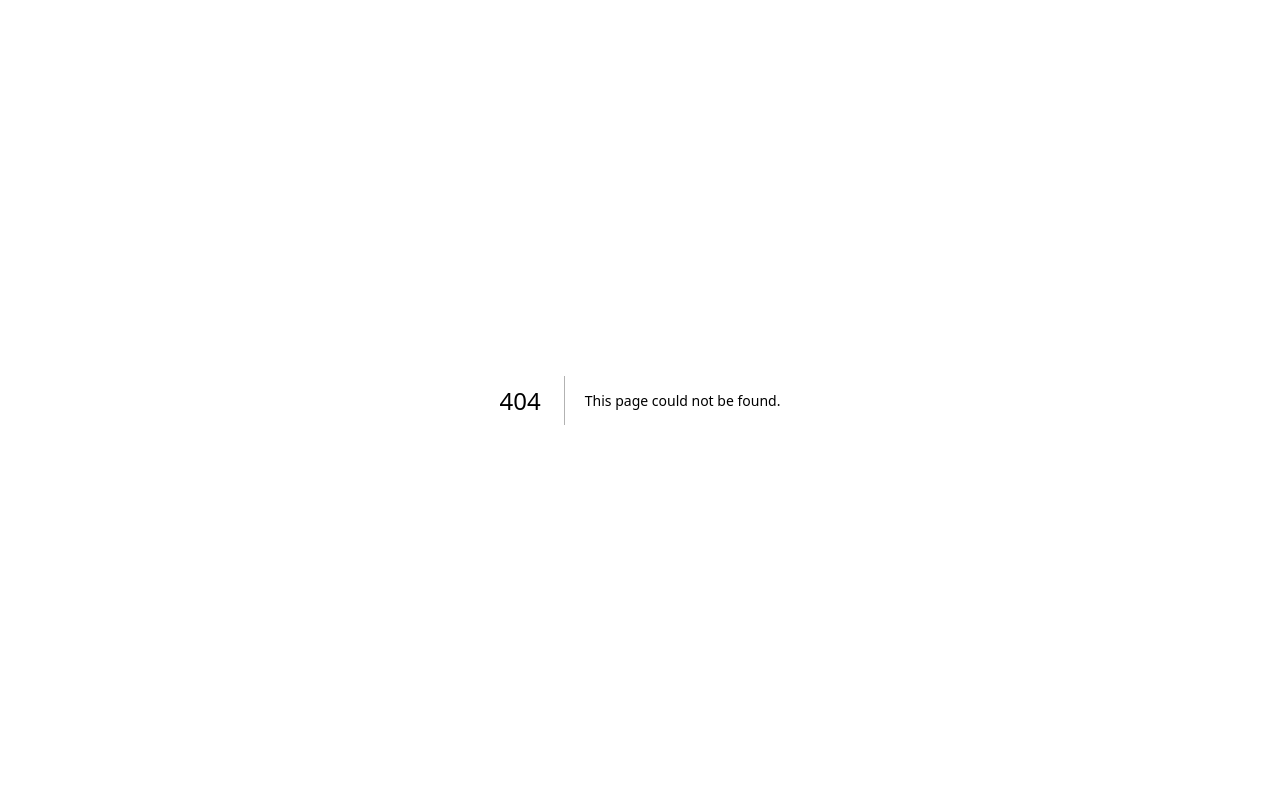
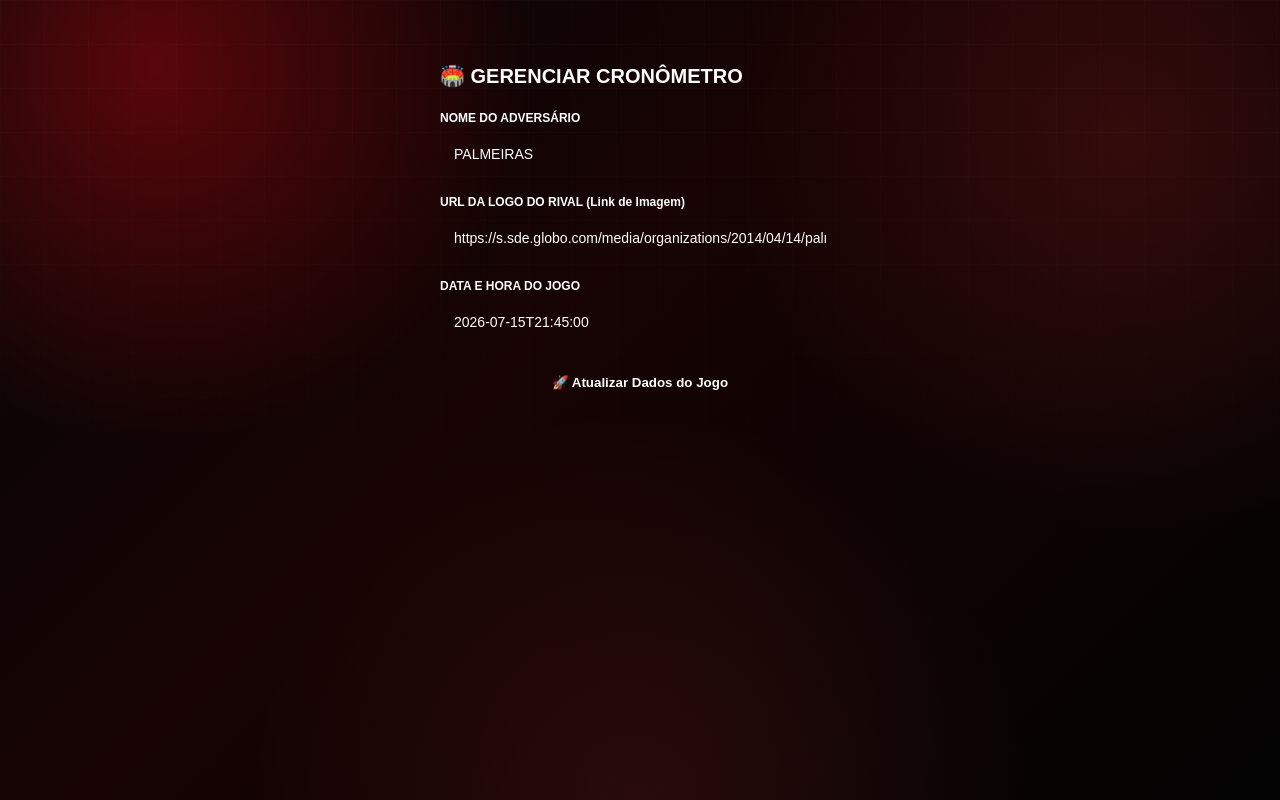
Before and after one commit to elenilda10/Gols-Flamengo---Bol-o, a Next.js app: page /admin in a window 1280 px wide. Before the commit this address had no page. Built offline with nearby package versions, Linux system fonts and the light colour scheme.

Commit message:
Create page.tsx

```diff
--- /dev/null
+++ b/app/admin/page.tsx
@@ -0,0 +1,75 @@
+"use client"
+
+import { useState, useEffect } from "react"
+
+export default function AdminPainel() {
+  const [adversario, setAdversario] = useState("")
+  const [logoUrl, setLogoUrl] = useState("")
+  const [dataJogo, setDataJogo] = useState("")
+  const [loading, setLoading] = useState(true)
+  const [enviando, setEnviando] = useState(false)
+
+  useEffect(() => {
+    fetch("/api/proximo-jogo")
+      .then((res) => res.json())
+      .then((data) => {
+        setAdversario(data.adversario || "")
+        setLogoUrl(data.logoUrl || "")
+        setDataJogo(data.data || "")
+        setLoading(false)
+      })
+      .catch(() => setLoading(false))
+  }, [])
+
+  const handleSubmit = async (e: React.FormEvent) => {
+    e.preventDefault()
+    setEnviando(true)
+
+    try {
+      const res = await fetch("/api/proximo-jogo", {
+        method: "POST",
+        headers: { "Content-Type": "application/json" },
+        body: JSON.stringify({ adversario, logoUrl, data: dataJogo })
+      })
+      const resultado = await res.json()
+      if (resultado.ok) {
+        alert("🚨 Cronômetro e logos atualizados com sucesso na Vercel!")
+      } else {
+        alert("Erro: " + resultado.error)
+      }
+    } catch {
+      alert("Falha ao conectar com a API.")
+    } finally {
+      setEnviando(false)
+    }
+  }
+
+  if (loading) return <div style={{ color: "#fff", padding: "50px", textAlign: "center" }}>Carregando Painel Administrativo...</div>
+
+  return (
+    <main style={{ maxWidth: "480px", margin: "0 auto", padding: "40px 16px", backgroundColor: "var(--bg-main)", minHeight: "100vh" }}>
+      <div style={{ background: "var(--bg-card)", borderRadius: "24px", padding: "24px", border: "1px solid var(--border-color)" }}>
+        <h1 style={{ fontSize: "20px", fontWeight: 900, margin: "0 0 20px 0", color: "#fff" }}>🏟️ GERENCIAR CRONÔMETRO</h1>
+
+        <form onSubmit={handleSubmit}>
+          <label style={{ fontSize: "12px", color: "var(--text-muted)", fontWeight: 600 }}>NOME DO ADVERSÁRIO</label>
+          <input type="text" value={adversario} onChange={(e) => setAdversario(e.target.value)} style={inputStyles} placeholder="Ex: PALMEIRAS" />
+
+          <label style={{ fontSize: "12px", color: "var(--text-muted)", fontWeight: 600 }}>URL DA LOGO DO RIVAL (Link de Imagem)</label>
+          <input type="text" value={logoUrl} onChange={(e) => setLogoUrl(e.target.value)} style={inputStyles} placeholder="Ex: https://s.sde.globo.com/.../palmeiras.png" />
+
+          <label style={{ fontSize: "12px", color: "var(--text-muted)", fontWeight: 600 }}>DATA E HORA DO JOGO</label>
+          <input type="text" value={dataJogo} onChange={(e) => setDataJogo(e.target.value)} style={inputStyles} placeholder="Ex: 2026-07-15T21:45:00" />
+
+          <button type="submit" disabled={enviando} style={{ width: "100%", background: "linear-gradient(135deg, var(--crf-red), #990f0f)", color: "#fff", border: "none", padding: "15px", borderRadius: "14px", fontWeight: 700, cursor: "pointer" }}>
+            {enviando ? "Atualizando..." : "🚀 Atualizar Dados do Jogo"}
+          </button>
+        </form>
+      </div>
+    </main>
+  )
+}
+
+const inputStyles: React.CSSProperties = {
+  width: "100%", padding: "14px", background: "var(--bg-input)", border: "1px solid var(--border-color)", color: "#fff", borderRadius: "12px", fontSize: "14px", boxSizing: "border-box", marginTop: "6px", marginBottom: "16px"
+}
```
